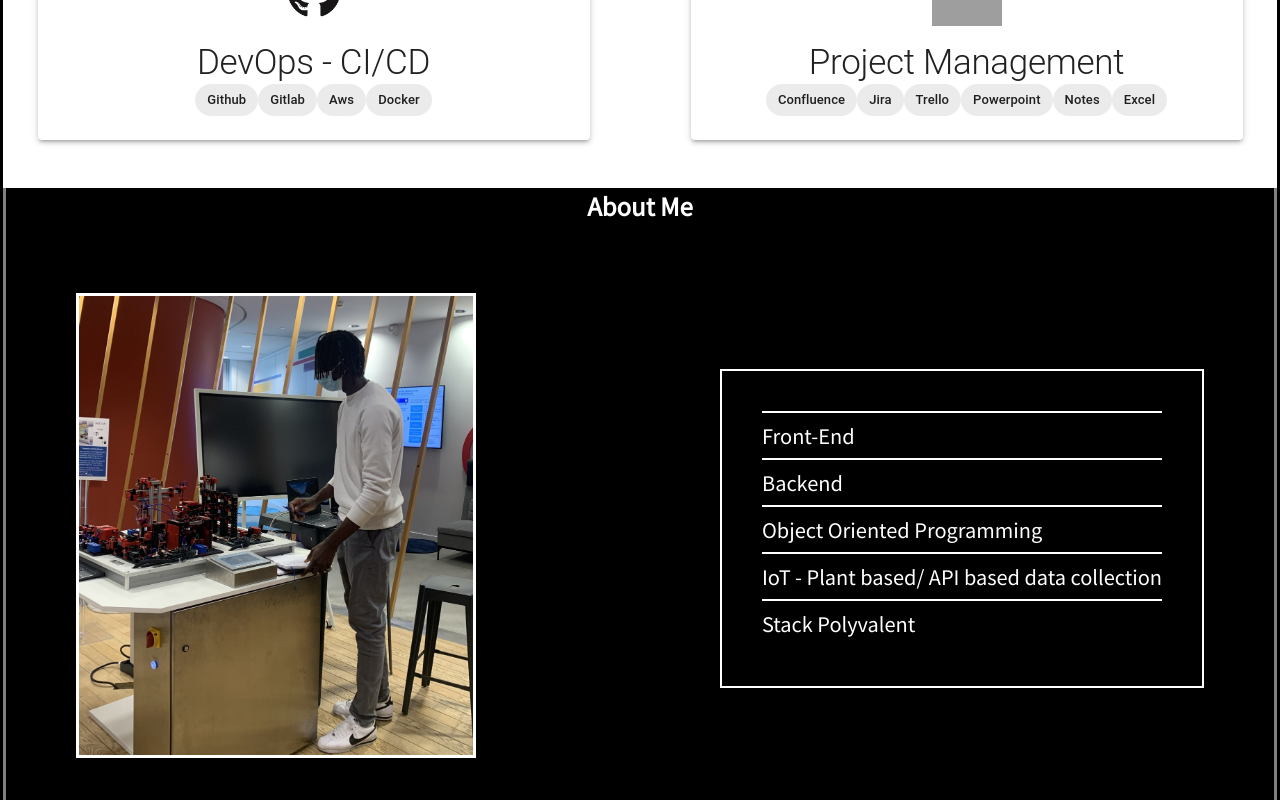
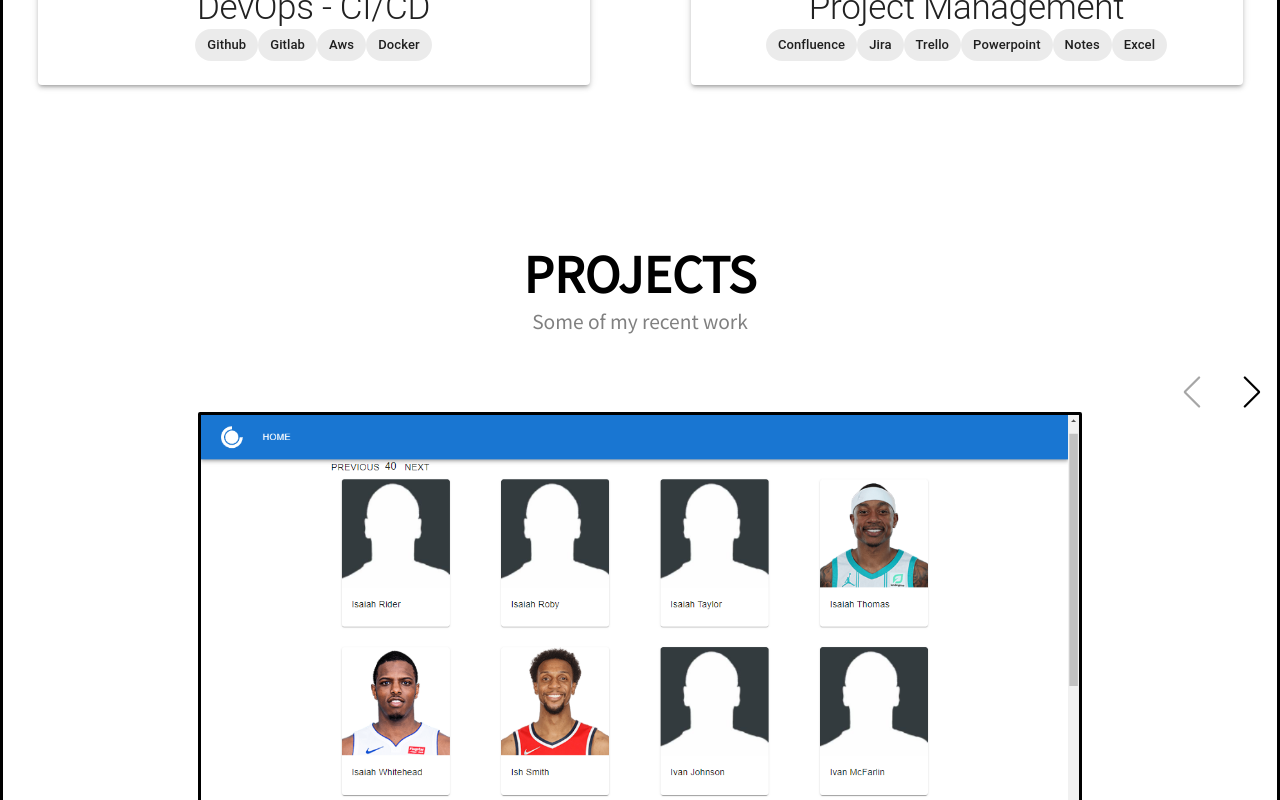
Before and after one commit to AbdoulAC/awsportfolio, a React (Create React App) app: page / in a window 1280 px wide. Shown: the part 1460-2260 px from the top of the page. Built offline with nearby package versions, Linux system fonts and the light colour scheme; grey boxes are pictures that could not be loaded; a web font is replaced by a local one.

Commit message:
little update

```diff
--- a/src/App.js
+++ b/src/App.js
@@ -11,7 +11,7 @@
         <Header/>
         <Section/>
         <TechStack/>
-        {/* <Projects/> Not wworking on prod*/}
+        <Projects/>
         <Second/>
 
     </div>
--- a/src/Components/Header/Header.jsx
+++ b/src/Components/Header/Header.jsx
@@ -64,7 +64,7 @@
                 </li>
 
                 <li>
-                    <Link1 to='Projects' >Projects </Link1>
+                    <Link to='Projects' spy={true} smooth={true} offset={50} duration={500}>Projects </Link>
                 </li>
 
                 <li>
@@ -100,7 +100,7 @@
 
 
                                         <li key={index} className={item.className}>
-                                            <Link to={item.path}>{item.title}</Link>
+                                            <Link to={item.path}  spy={true} smooth={true} offset={50} duration={500}>{item.title}</Link>
                                         </li>
 
                                 )
--- a/src/Components/MenuItems/MenuItems.jsx
+++ b/src/Components/MenuItems/MenuItems.jsx
@@ -8,17 +8,17 @@
     },
     {
      title: "About Me",
-     path: "/Second",
+     path: "Second",
      className:"Menuitem"
     },
     {
         title: "Projects",
-        path: "/Projects",
+        path: "Projects",
         className:"Menuitem"
        },
     {
      title: "TechStack",
-     path: "/TechStack",
+     path: "TechStack",
      className:"Menuitem"
     }
    ];
--- a/src/Components/TechStack/TechStack.jsx
+++ b/src/Components/TechStack/TechStack.jsx
@@ -1,6 +1,5 @@
 import { ArrowUpward, Input, Label } from '@mui/icons-material'
 import React from 'react'
-import { Link } from 'react-router-dom'
 import TechStackstyle from '../styles/TechStack.css'
 import {Grid} from '@material-ui/core';
 import Stack from './Stack';
@@ -13,9 +12,7 @@
 
   return (
       <div className='TechStack' id='TechStack'>
-          <div className="arrow-home">
-            <Link to='#'><ArrowUpward className='arrow'/></Link>
-          </div>
+
 
           <h1 className='Title' fontSize='2.5rem' > What I do</h1>
 
--- a/src/Components/styles/Header.css
+++ b/src/Components/styles/Header.css
@@ -156,6 +156,7 @@
     width: 100%;
     border: 2px solid #fff;
     padding: 45px;
+    cursor: pointer;
 }
 
 .slider-ul a{
--- a/src/Components/styles/Second.css
+++ b/src/Components/styles/Second.css
@@ -4,15 +4,15 @@
 .section-2{
     width: 100%;
     height: auto;
-    background-color: black;
-    border: 3px solid grey;
+    background-color: rgb(255, 255, 255);
+    border: none;
     border-top: none;
     font-family: 'Noto Sans JP','Sen', sans-serif;
 
 }
 
 .about-me{
-    color: #fff;
+    color: rgb(0, 0, 0);
     display: flex;
     justify-content: center;
     margin-top: 1rem;
@@ -28,15 +28,15 @@
 
 .image-cont img{
     width: 400px;
-    border: 3px solid #fff;
+    border: 3px solid rgb(0, 0, 0);
 }
 
 
 .text-3{
-    color: #fff;
+    color: rgb(0, 0, 0);
     font-size: 20px;
     line-height: 45px;
-    border: 2px solid #fff;
+    border: 2px solid rgb(0, 0, 0);
     padding: 40px;
     margin-left: 40px;
 
@@ -45,7 +45,7 @@
 
 
 .text-3 p {
-    border-top: 2px solid #fff ;
+    border-top: 2px solid rgb(0, 0, 0) ;
 
 }
 
@@ -60,15 +60,15 @@
     .image-cont img{
         width: 324px;
         height: 550px;
-        border: 3px solid #fff;
+        border: 3px solid rgb(0, 0, 0);
     }
 
     .text-3 p {
-        border-top: 2px solid #fff ;
+        border-top: 2px solid rgb(0, 0, 0) ;
 
     }
     .text-3 {
-        border-top: 2px solid #fff ;
+        border-top: 2px solid rgb(0, 0, 0) ;
         margin-top: 5rem;
         margin-right: 3rem;
     }
@@ -92,15 +92,15 @@
     .image-cont img{
         width: 285px;
         height: 550px;
-        border: 3px solid #fff;
+        border: 3px solid rgb(0, 0, 0);
     }
 
     .text-3 p {
-        border-top: 2px solid #fff ;
+        border-top: 2px solid rgb(0, 0, 0) ;
 
     }
     .text-3 {
-        border-top: 2px solid #fff ;
+        border-top: 2px solid rgb(0, 0, 0) ;
         margin-top: 5rem;
         margin-right: 3rem;
     }
```
